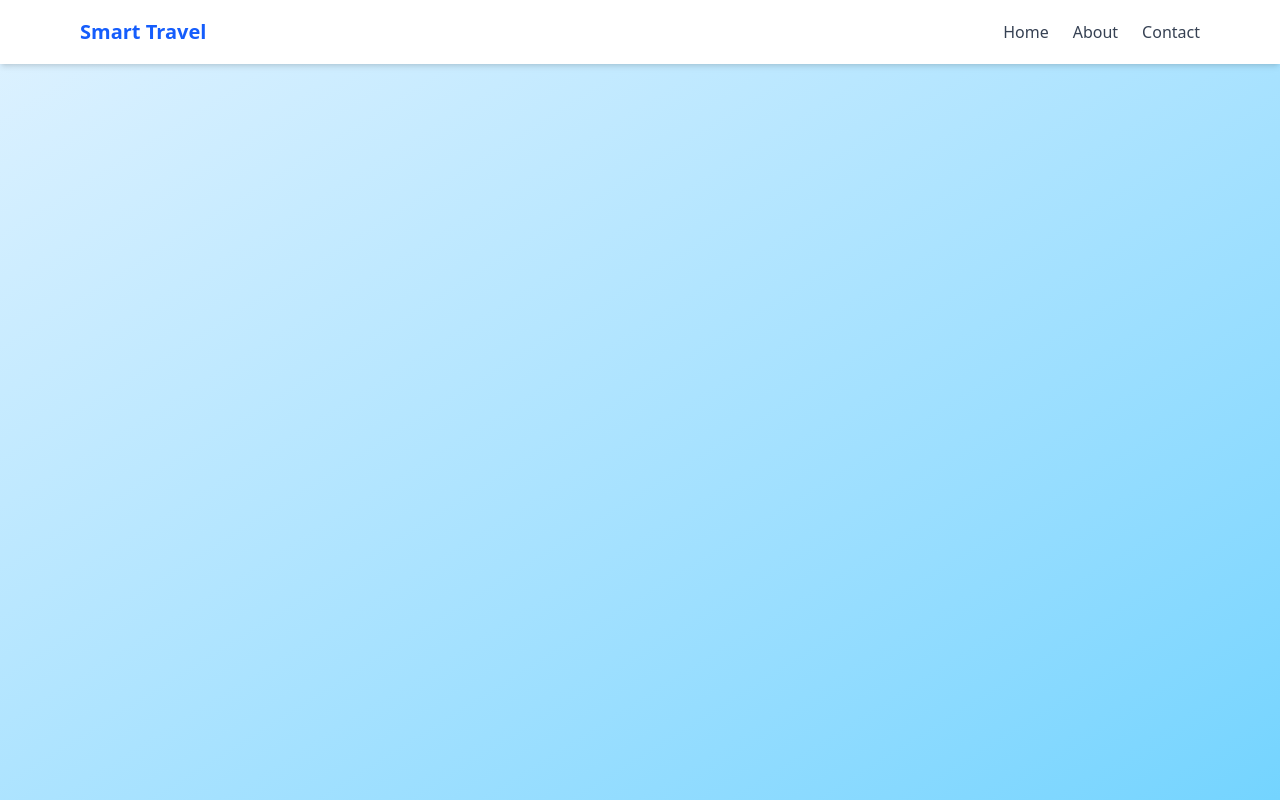
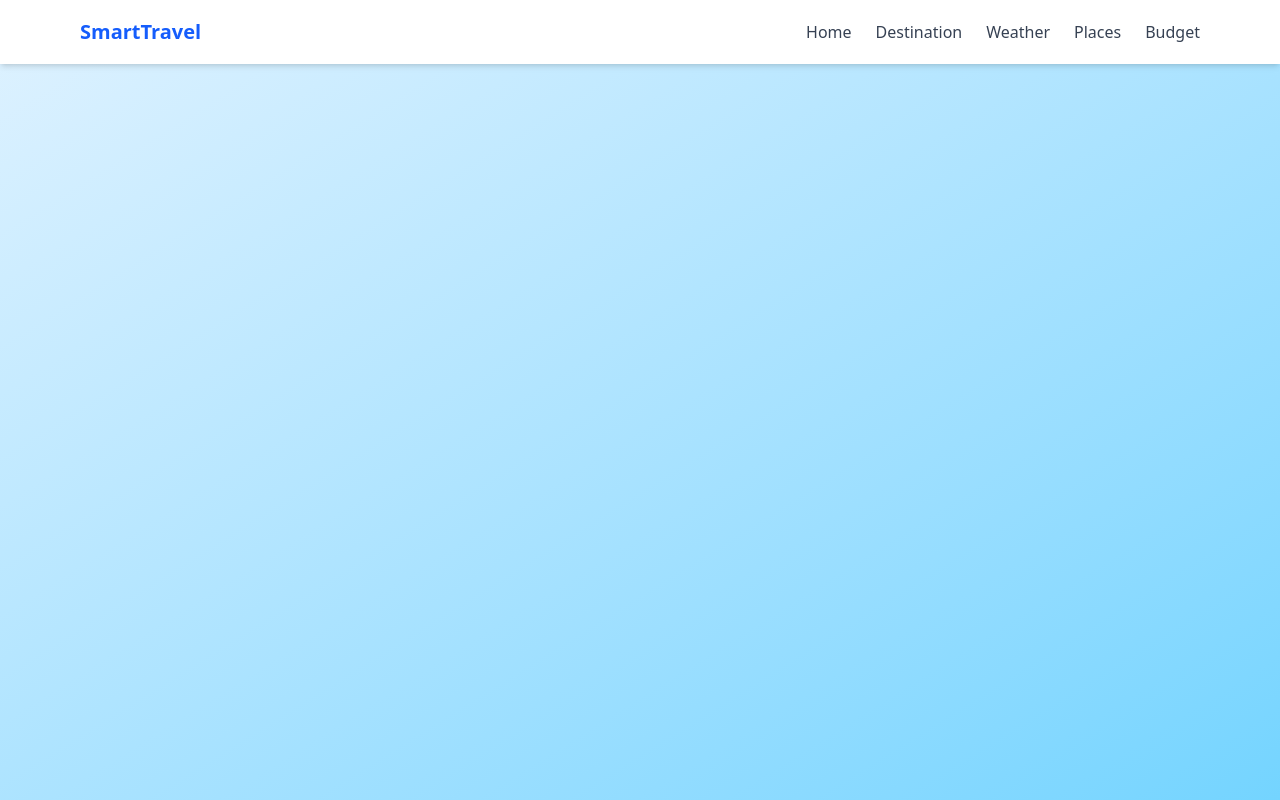
Before and after one commit to gamerviker/smart-travel-planner, a website: page src/home.html in a window 1280 px wide. Drawn offline with Linux system fonts and the light colour scheme.

Commit message:
setup done

```diff
--- a/src/home.html
+++ b/src/home.html
@@ -3,29 +3,34 @@
   <head>
     <meta charset="UTF-8" />
     <meta name="viewport" content="width=device-width, initial-scale=1.0" />
-
-    <title>Smart Travel</title>
+    <title>Smart Travel Planner</title>
+    <link
+      rel="icon"
+      href="https://encrypted-tbn0.gstatic.com/images?q=tbn:ANd9GcS0ku_JAxG2yYPtQ1m3e0XNY3vaw5bL8IhHBg&s"
+    />
     <link rel="stylesheet" href="output.css" />
   </head>
-
-  <body class="min-h-screen bg-linear-to-br from-sky-100 to-sky-300">
+  <body class="bg-linear-to-br from-sky-100 to-sky-300 min-h-screen">
     <!-- Navbar -->
     <nav class="bg-white shadow-md">
       <div class="max-w-6xl mx-auto px-4">
         <div class="flex justify-between items-center h-16">
-          <!-- Logo -->
-          <div class="text-xl font-bold text-blue-600">Smart Travel</div>
-
-          <!-- Nav Links -->
+          <div class="text-xl font-bold text-blue-600">SmartTravel</div>
           <div class="hidden md:flex space-x-6">
-            <a href="#" class="text-gray-700 hover:text-blue-600 font-medium"
+            <a href="home.html" class="text-gray-700 hover:text-blue-600"
               >Home</a
             >
-            <a href="#" class="text-gray-700 hover:text-blue-600 font-medium"
-              >About</a
+            <a href="destination.html" class="text-gray-700 hover:text-blue-600"
+              >Destination</a
             >
-            <a href="#" class="text-gray-700 hover:text-blue-600 font-medium"
-              >Contact</a
+            <a href="weather.html" class="text-gray-700 hover:text-blue-600"
+              >Weather</a
+            >
+            <a href="places.html" class="text-gray-700 hover:text-blue-600"
+              >Places</a
+            >
+            <a href="budget.html" class="text-gray-700 hover:text-blue-600"
+              >Budget</a
             >
           </div>
         </div>
```
